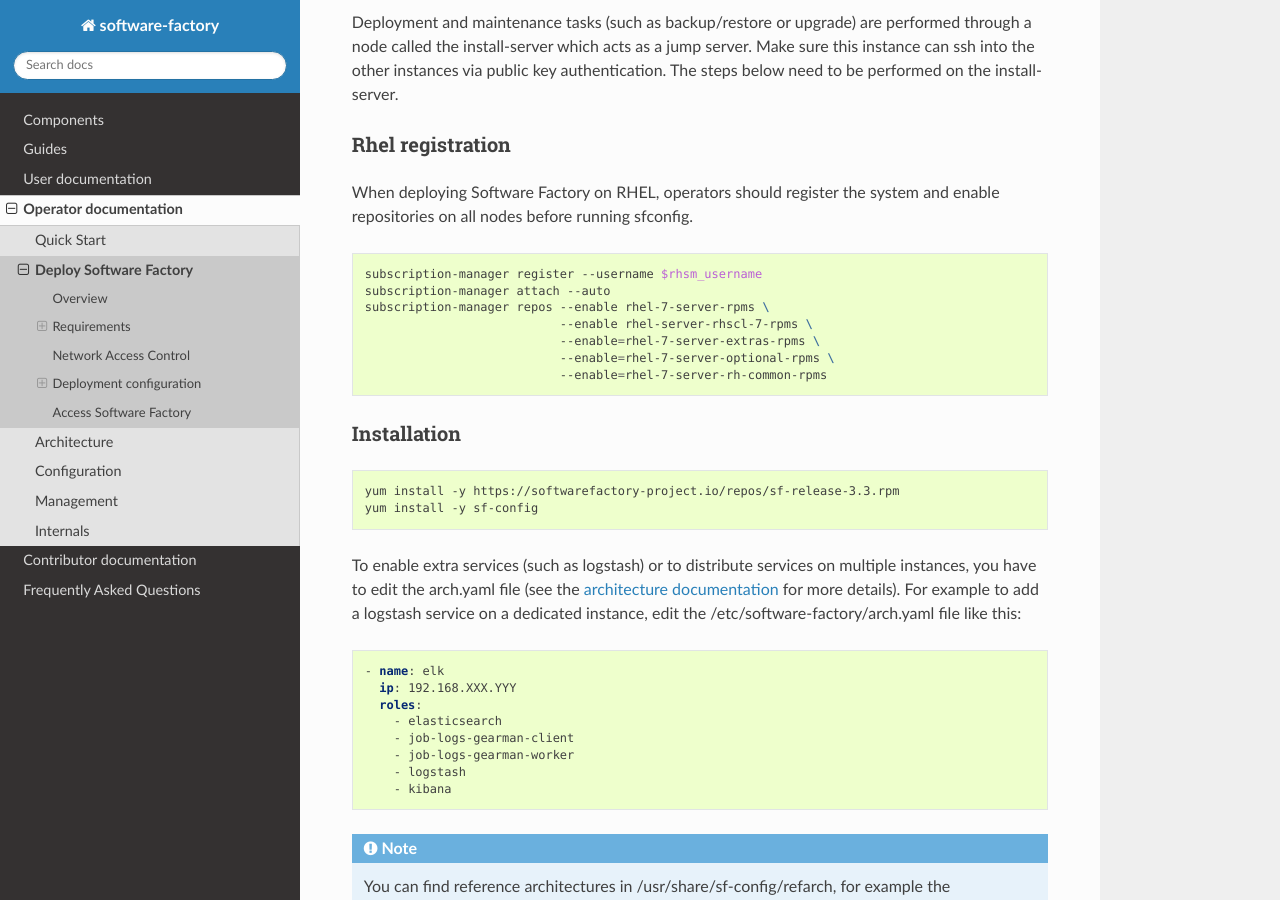
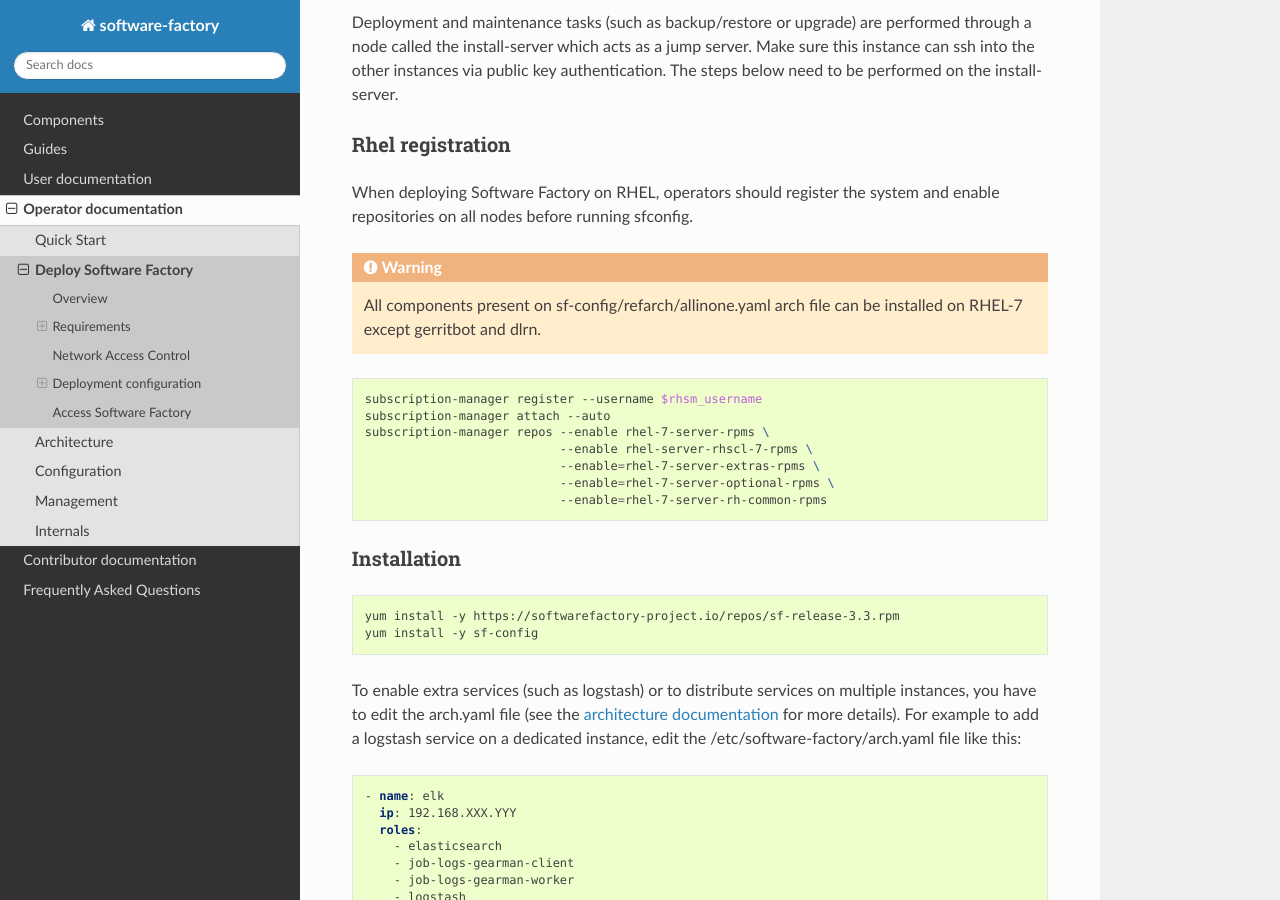
Before and after one commit to softwarefactory-project/sf-docs, a Sphinx documentation site: the page built from docs/operator/deployment.rst, in a window 1280 px wide and 900 px high, scrolled down 2471 px. Built offline with Sphinx 7.4.7 and the Read the Docs theme 2.0.0, drawn with Linux system fonts in a browser that asks for light colours.

Commit message:
rhel: add warning for components which can't be installed
On rhel installation, dependencies for gerritbot and dlrn are not
available.

Change-Id: I62804887f4dd641fb4756ea2e3cfebfc658c9a4a

```diff
--- a/docs/operator/deployment.rst
+++ b/docs/operator/deployment.rst
@@ -138,6 +138,11 @@
 and enable repositories on all nodes before running sfconfig.
 
 
+.. warning::
+
+   All components present on sf-config/refarch/allinone.yaml arch file can be
+   installed on RHEL-7 except gerritbot and dlrn.
+
 .. code-block:: bash
 
    subscription-manager register --username $rhsm_username
```
